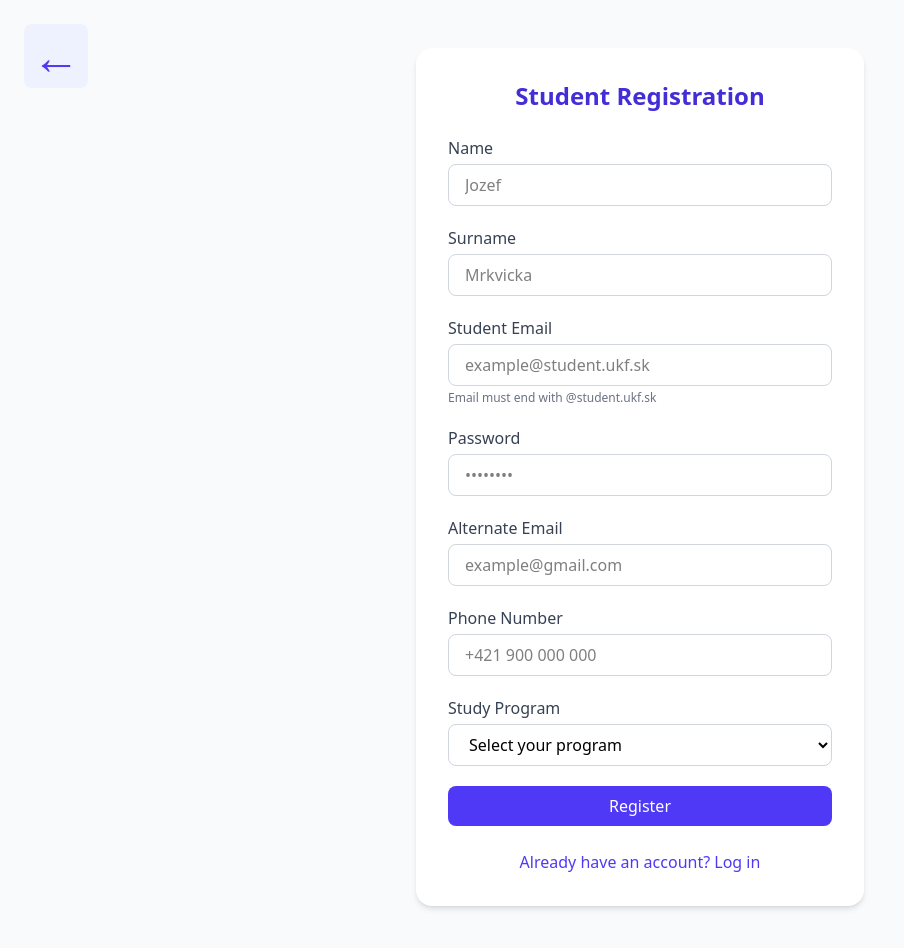
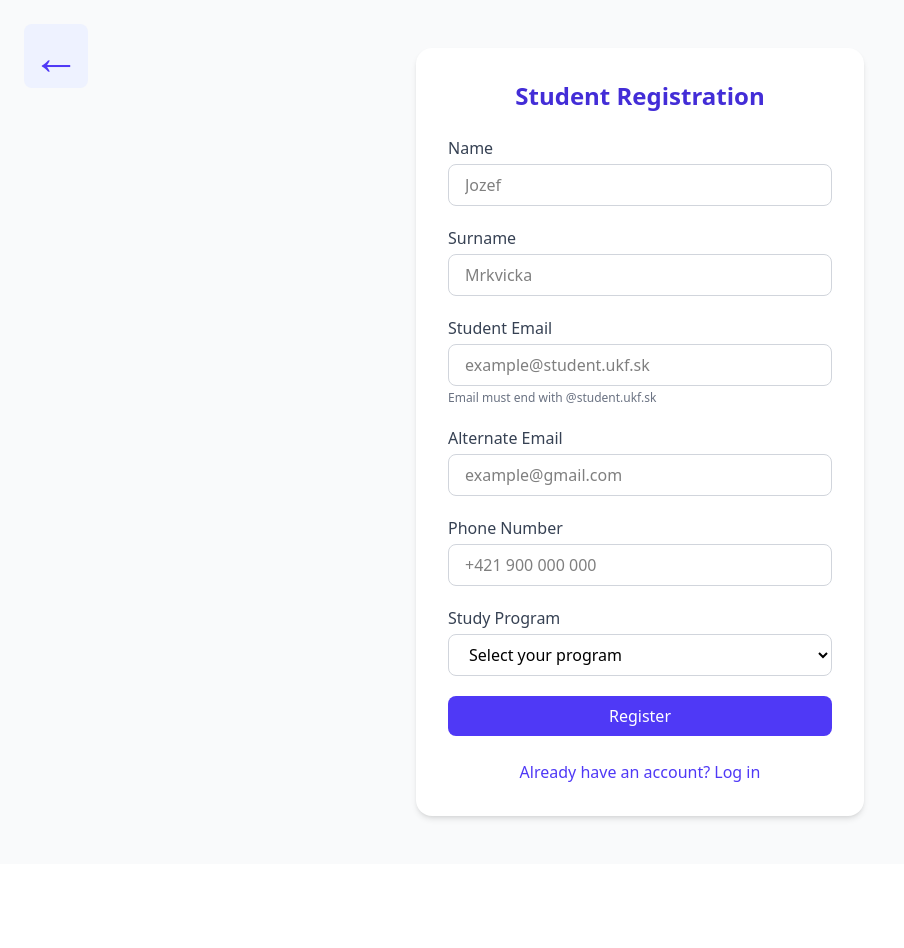
Before and after one commit to Edodian/System-Evidencie-Odbornej-Praxe, a Vue app in the folder Frontend/: page /register/student in a window 1280 px wide. Shown: the top 948 px of the page, without its empty margins (0-904 px from the left). After the commit the page ends 864 px from the top, so only its background shows below. Built offline with nearby package versions, Linux system fonts and the light colour scheme; the HTML template or start-up script is replaced by a standard one.

Commit message:
fix: Remove unnecessary password input in student registration

```diff
--- a/Frontend/src/views/RegisterStudent.vue
+++ b/Frontend/src/views/RegisterStudent.vue
@@ -49,18 +49,6 @@
             required
           />
           <p class="text-xs text-gray-500 mt-1">Email must end with @student.ukf.sk</p>
-        </div>
-
-        <!-- Password -->
-        <div>
-          <label class="block text-gray-700 font-medium mb-1">Password</label>
-          <input
-            v-model="form.pwd"
-            type="password"
-            placeholder="••••••••"
-            class="w-full border border-gray-300 rounded-lg px-4 py-2 focus:ring-2 focus:ring-indigo-500 focus:outline-none"
-            required
-          />
         </div>
 
         <!-- Alternate Email -->
```
